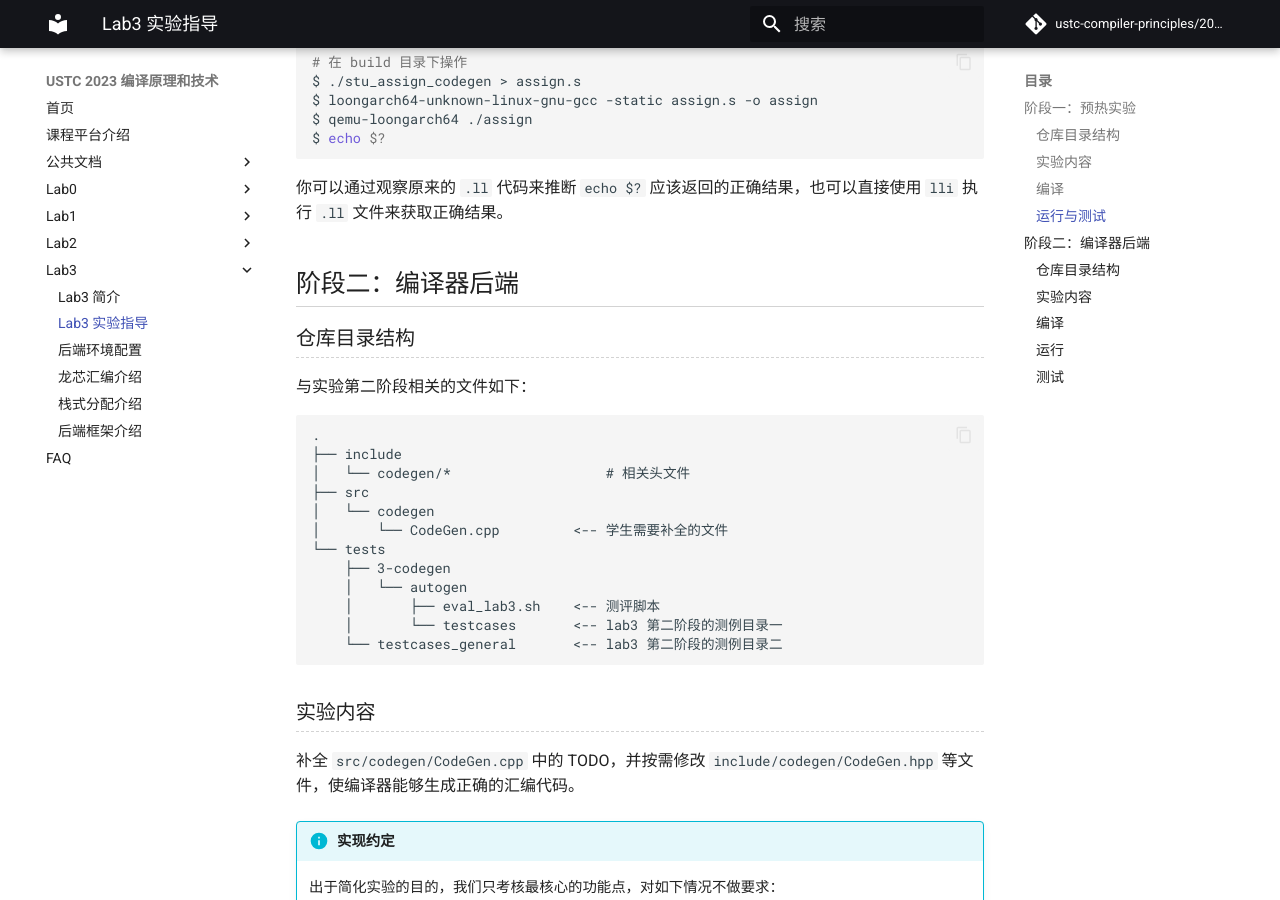
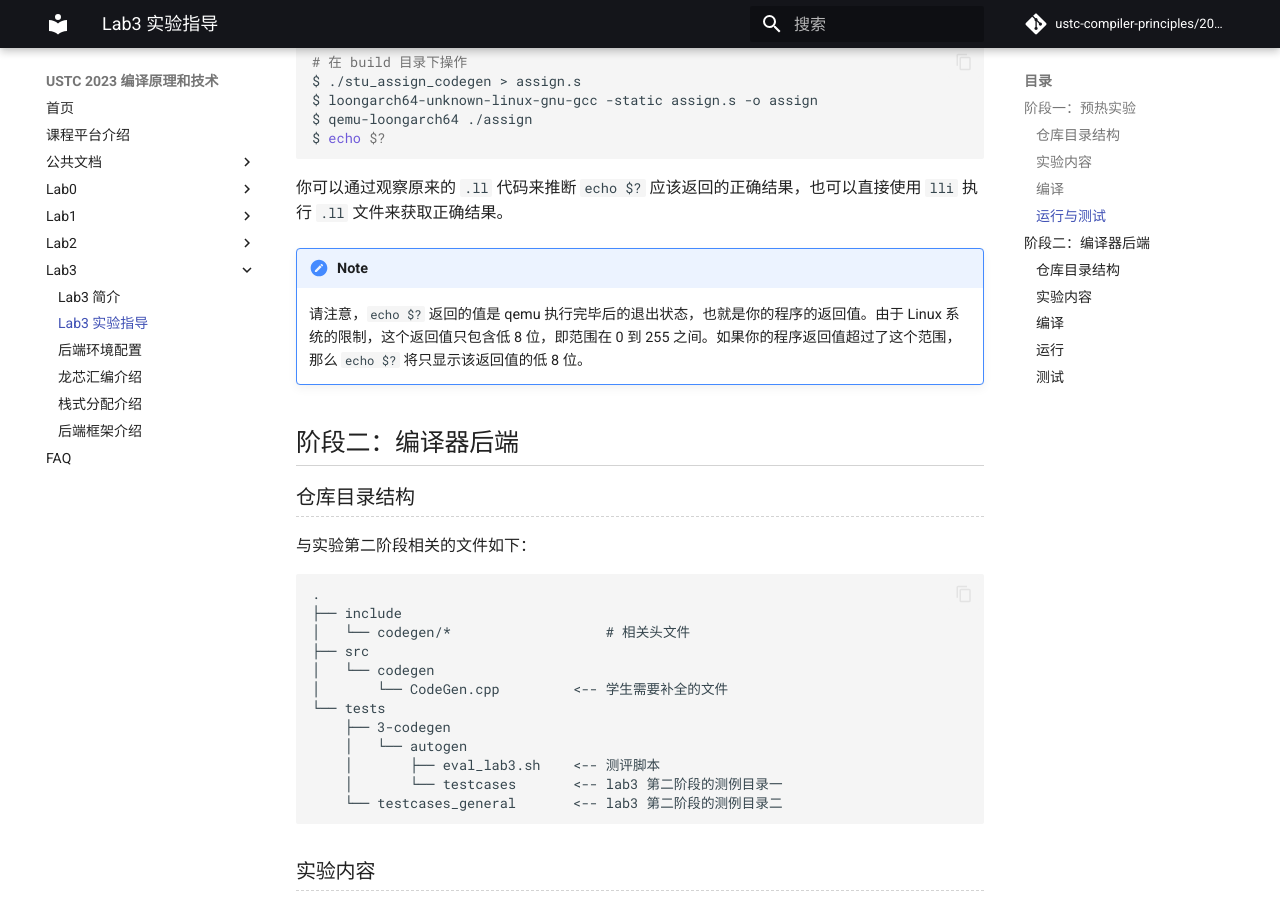
Before and after one commit to ustc-compiler-principles/2023, an MkDocs documentation site: the page built from docs/lab3/guidance.md, in a window 1280 px wide and 900 px high, scrolled down 1254 px. Built offline with MkDocs 1.6.1 and Material for MkDocs 9.7.7, drawn with Linux system fonts in a browser that asks for light colours; comment, search, counter and statistics services are not loaded.

Commit message:
Update guidance.md

````diff
--- a/docs/lab3/guidance.md
+++ b/docs/lab3/guidance.md
@@ -54,6 +54,10 @@ $ echo $?
 ```
 
 你可以通过观察原来的 `.ll` 代码来推断 `echo $?` 应该返回的正确结果，也可以直接使用 `lli` 执行 `.ll` 文件来获取正确结果。
+
+!!! note
+
+    请注意，`echo $?` 返回的值是 qemu 执行完毕后的退出状态，也就是你的程序的返回值。由于 Linux 系统的限制，这个返回值只包含低 8 位，即范围在 0 到 255 之间。如果你的程序返回值超过了这个范围，那么 `echo $?` 将只显示该返回值的低 8 位。
 
 ## 阶段二：编译器后端
 
````
